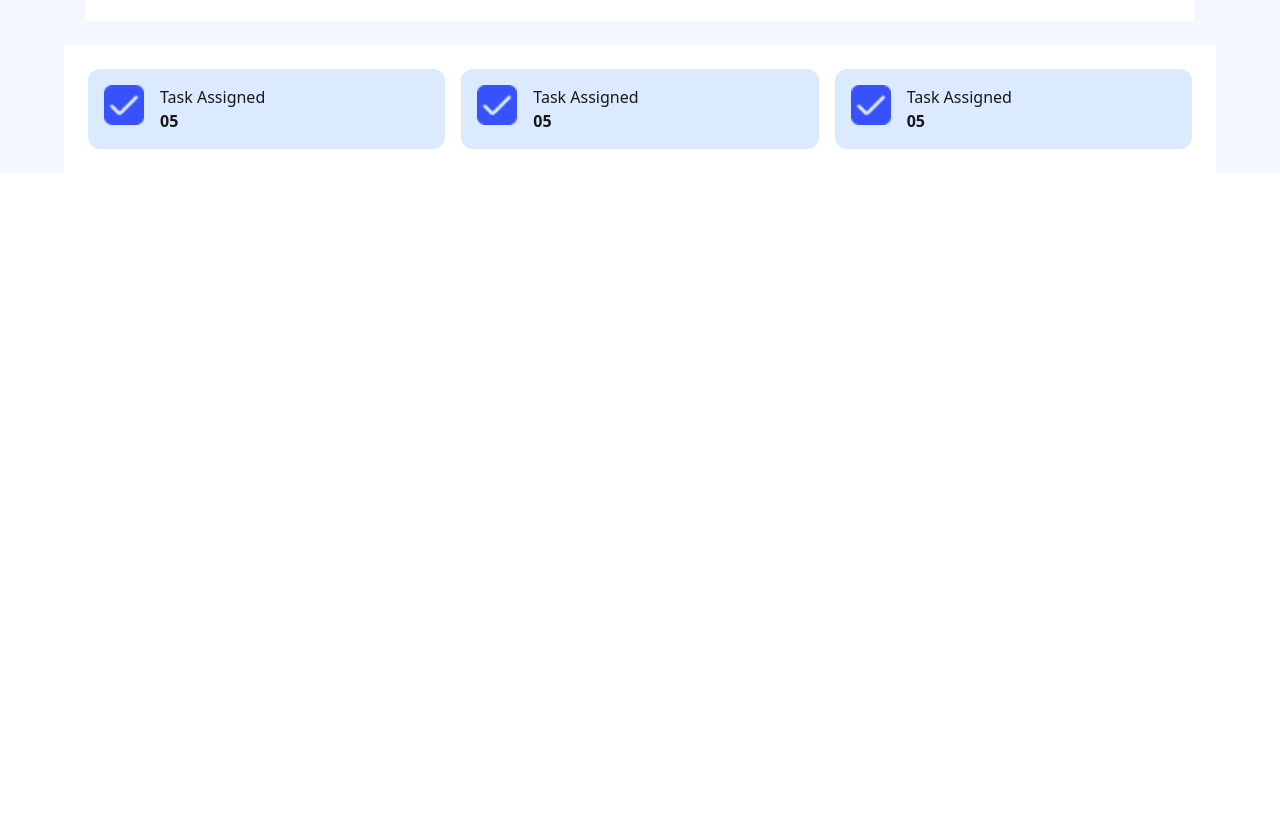
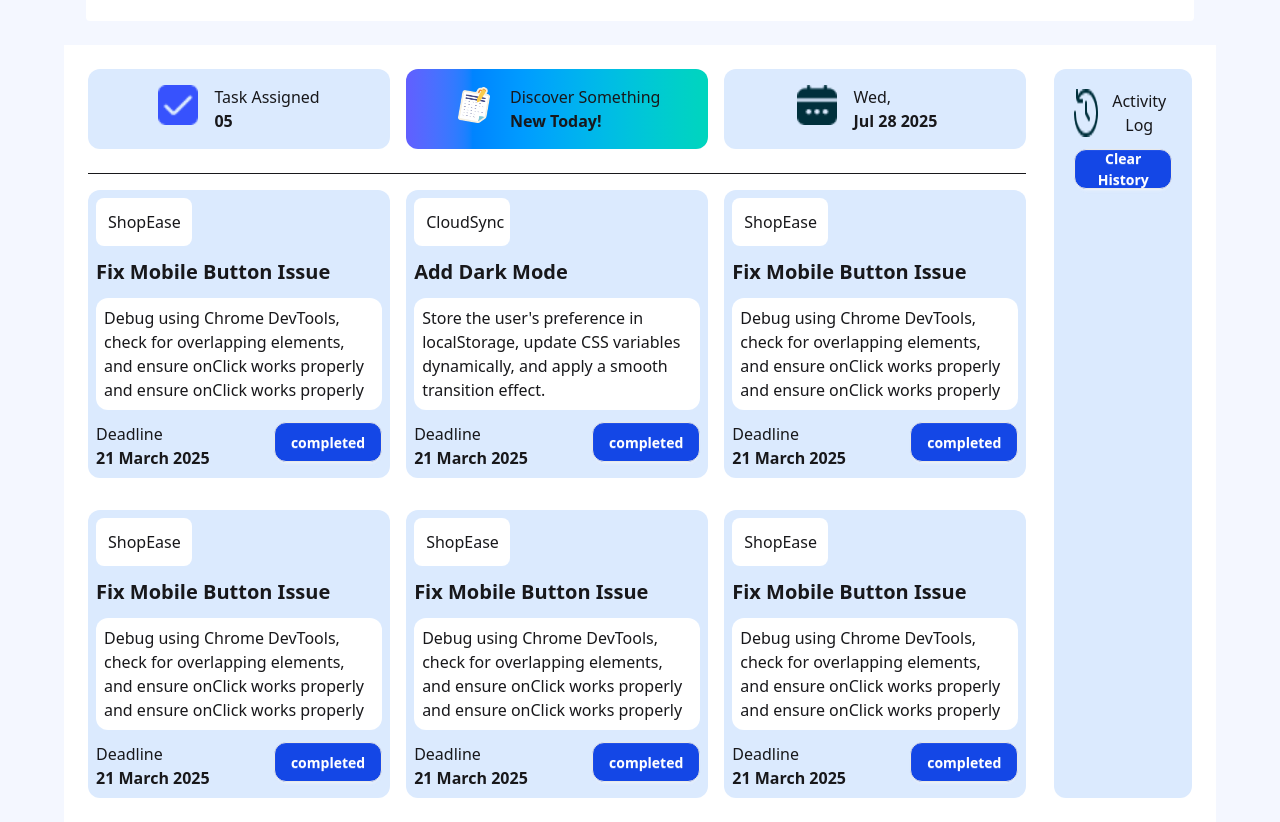
Before and after one commit to rimond12/assign-5, a plain HTML site: page index.html in a window 1280 px wide. Shown: the part 103-925 px from the top of the page. Before the commit the page ends 800 px from the top, so only its background shows below. Drawn offline with nearby package versions, Linux system fonts and the light colour scheme.

Commit message:
added new html tags and new js file

```diff
--- a/index.html
+++ b/index.html
@@ -27,33 +27,129 @@
         </nav>
     </header>
     <main class="max-w-9/10 mx-auto p-6 bg-white ">
-        <div class="full-container">
+        <div class="full-container mx-auto flex  justify-between gap-7 ">
             <!-- left section -->
             <!-- left up section -->
-             <div class="grid grid-cols-3 gap-4">
+       <div>
+        <div class="grid grid-cols-3  gap-4">
             <!-- card1 -->
-                 <div class="flex gap-4 rounded-xl bg-blue-100 p-4">
+            <div class="flex gap-4 justify-center rounded-xl bg-blue-100 p-4">
                 <img class="w-10 h-10" src="assets/checkbox.png" alt="">
-                    <div><p>Task Assigned</p>
-                        <h2 class="font-bold">05</h2></div>
+                <div>
+                    <p>Task Assigned</p>
+                    <h2 class="font-bold">05</h2>
+                </div>
             </div>
             <!-- card2 -->
-                 <div class="flex gap-4 rounded-xl bg-blue-100 p-4">
-                    <img class="w-10 h-10" src="assets/checkbox.png" alt="">
-                    <div><p>Task Assigned</p>
-                        <h2 class="font-bold">05</h2></div>
+            <div
+                class="flex gap-4 justify-center rounded-xl bg-linear-to-r/decreasing from-indigo-500 to-teal-400 p-4 cursor-pointer">
+                <img class="w-10 h-10" src="assets/board.png" alt="">
+                <div>
+                    <p>Discover Something</p>
+                    <h2 class="font-bold">New Today!</h2>
+                </div>
             </div>
             <!-- card3 -->
-                 <div class="flex gap-4 rounded-xl bg-blue-100 p-4">
-                    <img class="w-10 h-10" src="assets/checkbox.png" alt="">
-                    <div><p>Task Assigned</p>
-                        <h2 class="font-bold">05</h2></div>
+            <div class="flex gap-4 justify-center rounded-xl bg-blue-100 p-4">
+                <img class="w-10 h-10" src="assets/calender.png" alt="">
+                <div>
+                    <p>Wed,</p>
+                    <h2 class="font-bold">Jul 28 2025</h2>
+                </div>
+                <div></div>
             </div>
         </div>
+        <br>
+        <hr>
+
+        <!-- left dowm section -->
+        <div class="left-down-container grid grid-cols-3 gap-4">
+            <!-- card-1 -->
+            <div class="bg-blue-100 rounded-xl mt-4 p-2 ">
+                <p class="p-3 mb-3 bg-white rounded-lg w-24">ShopEase</p>
+                <h2 class="font-bold text-xl">Fix Mobile Button Issue </h2>
+                <p class="bg-white p-2 rounded-xl my-3">Debug using Chrome DevTools, check for overlapping elements, and ensure onClick works properly
+                    and ensure onClick works properly</p>
+                    <div class="flex justify-between">
+                        <div><p>Deadline</p>
+                            <h2 class="font-bold">21 March 2025</h2></div>
+                        <button class="btn bg-blue-700 text-white rounded-xl" >completed</button>
+                    </div>
+            </div>
+            <!-- card-2 -->
+            <div class="bg-blue-100 rounded-xl mt-4 p-2 ">
+                <p class="p-3 mb-3 bg-white rounded-lg w-24">CloudSync</p>
+                <h2 class="font-bold text-xl">Add Dark Mode </h2>
+                <p class="bg-white p-2 rounded-xl my-3">Store the user's preference in localStorage, update CSS variables dynamically, and apply a smooth transition effect.</p>
+                    <div class="flex justify-between">
+                        <div><p>Deadline</p>
+                            <h2 class="font-bold">21 March 2025</h2></div>
+                        <button class="btn bg-blue-700 text-white rounded-xl" >completed</button>
+                    </div>
+            </div>
+            <!-- card-3 -->
+            <div class="bg-blue-100 rounded-xl mt-4 p-2  ">
+                <p class="p-3 mb-3 bg-white rounded-lg w-24">ShopEase</p>
+                <h2 class="font-bold text-xl">Fix Mobile Button Issue </h2>
+                <p class="bg-white p-2 rounded-xl my-3">Debug using Chrome DevTools, check for overlapping elements, and ensure onClick works properly
+                    and ensure onClick works properly</p>
+                    <div class="flex justify-between">
+                        <div><p>Deadline</p>
+                            <h2 class="font-bold">21 March 2025</h2></div>
+                        <button class="btn bg-blue-700 text-white rounded-xl" >completed</button>
+                    </div>
+            </div>
+            <!-- card-4 -->
+            <div class="bg-blue-100 rounded-xl mt-4 p-2 ">
+                <p class="p-3 mb-3 bg-white rounded-lg w-24">ShopEase</p>
+                <h2 class="font-bold text-xl">Fix Mobile Button Issue </h2>
+                <p class="bg-white p-2 rounded-xl my-3">Debug using Chrome DevTools, check for overlapping elements, and ensure onClick works properly
+                    and ensure onClick works properly</p>
+                    <div class="flex justify-between">
+                        <div><p>Deadline</p>
+                            <h2 class="font-bold">21 March 2025</h2></div>
+                        <button class="btn bg-blue-700 text-white rounded-xl" >completed</button>
+                    </div>
+            </div>
+            <!-- card-5 -->
+            <div class="bg-blue-100 rounded-xl mt-4 p-2 ">
+                <p class="p-3 mb-3 bg-white rounded-lg w-24">ShopEase</p>
+                <h2 class="font-bold text-xl">Fix Mobile Button Issue </h2>
+                <p class="bg-white p-2 rounded-xl my-3 ">Debug using Chrome DevTools, check for overlapping elements, and ensure onClick works properly
+                    and ensure onClick works properly</p>
+                    <div class="flex justify-between">
+                        <div><p>Deadline</p>
+                            <h2 class="font-bold">21 March 2025</h2></div>
+                        <button class="btn bg-blue-700 text-white rounded-xl" >completed</button>
+                    </div>
+            </div>
+            <!-- card-6 -->
+            <div class="bg-blue-100 rounded-xl mt-4 p-2 ">
+                <p class="p-3 mb-3 bg-white rounded-lg w-24">ShopEase</p>
+                <h2 class="font-bold text-xl">Fix Mobile Button Issue </h2>
+                <p class="bg-white p-2 rounded-xl my-3">Debug using Chrome DevTools, check for overlapping elements, and ensure onClick works properly
+                    and ensure onClick works properly</p>
+                    <div class="flex justify-between">
+                        <div><p>Deadline</p>
+                            <h2 class="font-bold">21 March 2025</h2></div>
+                        <button class="btn bg-blue-700 text-white rounded-xl" >completed</button>
+                    </div>
+            </div>
+        </div>
+       </div>
+
+
             <!-- right section -->
-              <div></div>
+            <div class="w-1/3  text-center bg-blue-100 rounded-xl p-5">
+                <div class="flex gap-2 justify-center mb-3">
+                    <img src="assets/activity.png" alt="">
+                    <p>Activity Log</p>
+                </div>
+                <button class="btn bg-blue-700 text-white rounded-xl">Clear History</button>
+            </div>
         </div>
     </main>
+    <script src="script/index.js"></script>
 </body>
 
 </html>
--- /dev/null
+++ b/script/index.js
@@ -0,0 +1 @@
+const color = ['bg-orange-300', 'bg-lime-300', 'bg-teal-300', 'bg-violet-300'];
```
Lines whose indentation alone changed are shown as unchanged.
